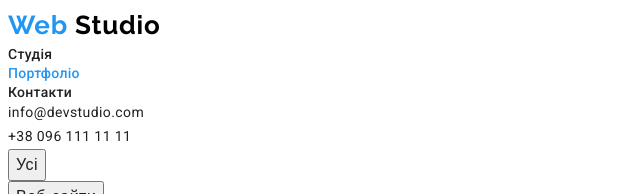
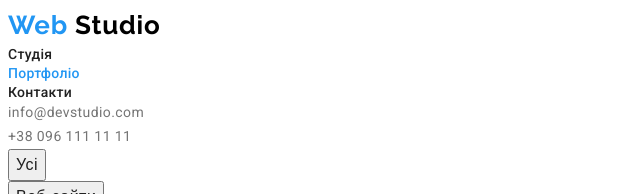
Before and after one commit to demchenko2009/homework10, a plain HTML site: page pages/portfolio.html in a window 1280 px wide. Shown: the top 194 px of the page, without its empty margins (0-640 px from the left). Drawn offline with Linux system fonts and the light colour scheme.

Commit message:
css finish2

```diff
--- a/css/list.css
+++ b/css/list.css
@@ -74,7 +74,7 @@ letter-spacing: 0.42px;
 
 
 .contant {
-    color: var(--heder-text);
+    color: var(--text-color);
     font-size: 14px;
     font-weight: 400;
     line-height: 1.71; /* 171.429% */
```
